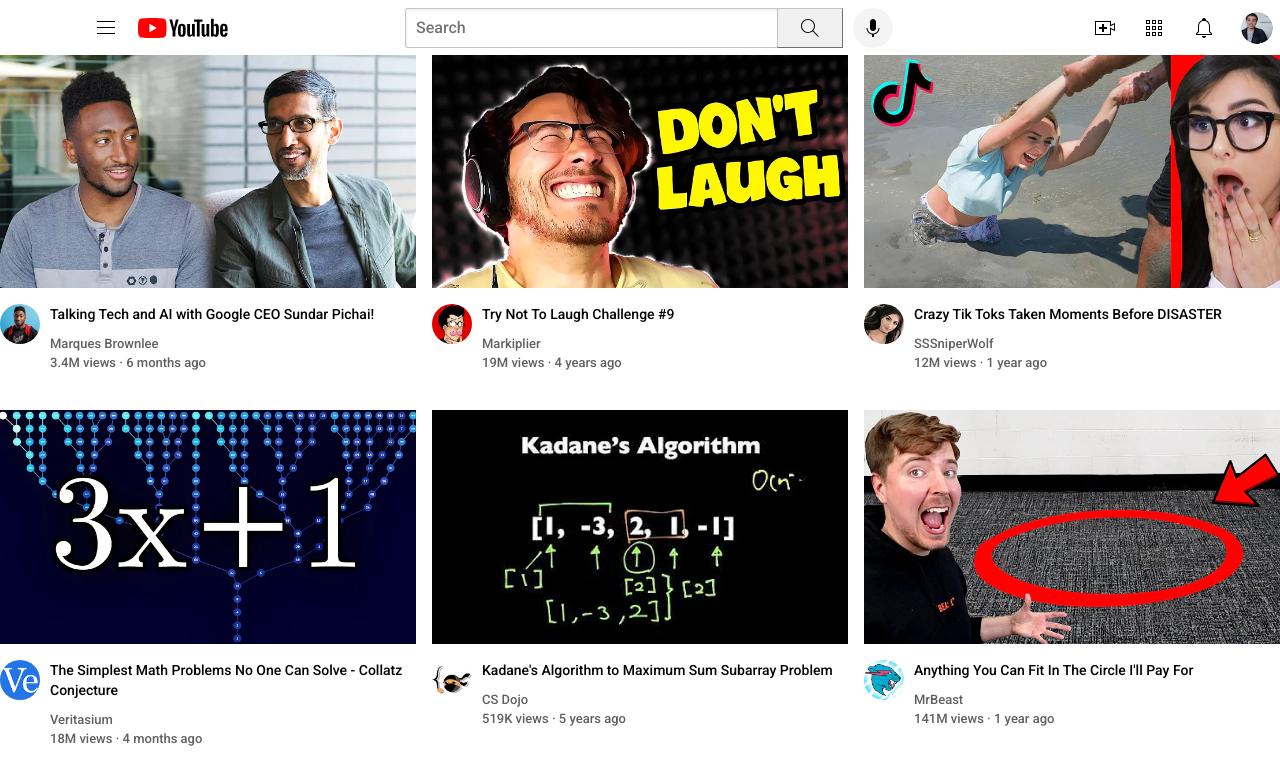
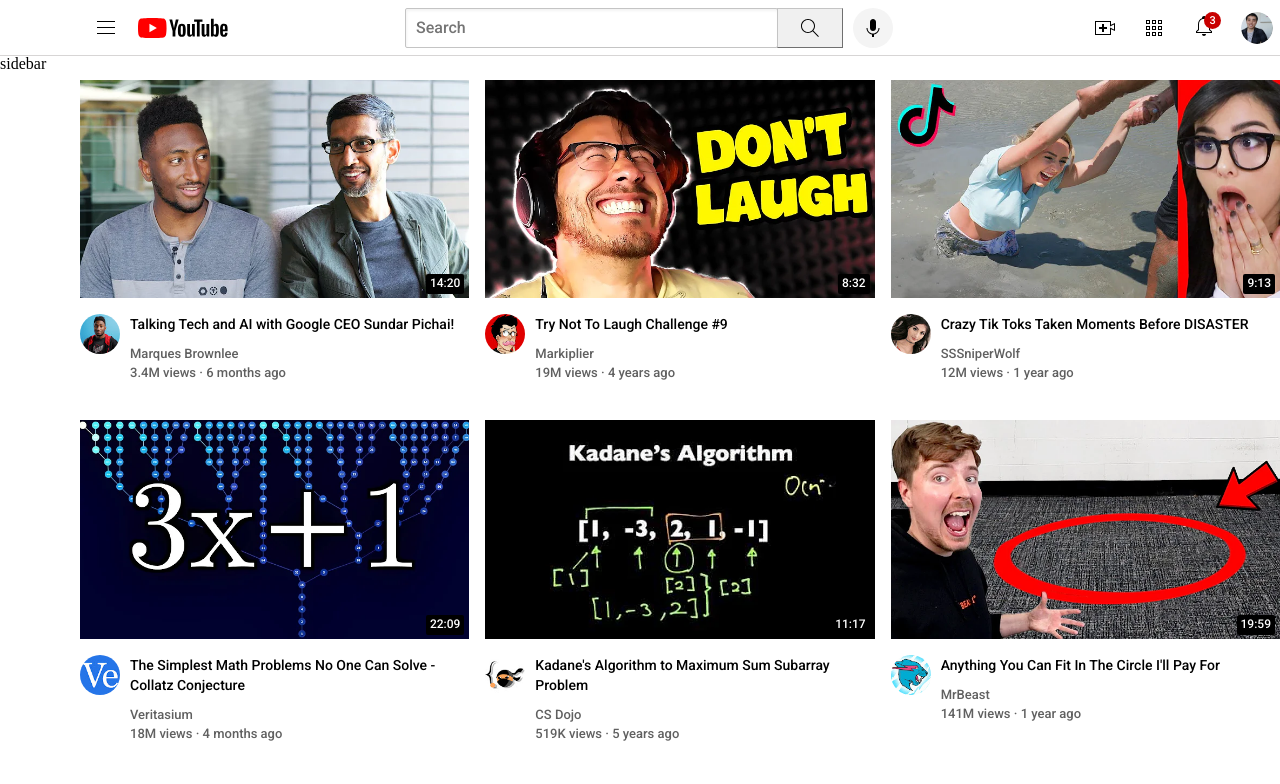
Before and after one commit to keithgraham-dev/youtube-clone, a plain HTML site: page index.html in a window 1280 px wide. Drawn offline with Linux system fonts and the light colour scheme.

Commit message:
Improve layout with fixed sidebar, flexbox refinements, and video timestamps

```diff
--- a/index.html
+++ b/index.html
@@ -2,15 +2,16 @@
 <html>
   <head>
     <title>Youtube.com Clone</title>
-    <link rel="stylesheet" href="video.css" />
+    <link rel="stylesheet" href="styles/video.css" />
     <link rel="preconnect" href="https://fonts.googleapis.com" />
     <link rel="preconnect" href="https://fonts.gstatic.com" crossorigin />
     <link
       href="https://fonts.googleapis.com/css2?family=Roboto:ital,wght@0,500;1,500&display=swap"
       rel="stylesheet"
     />
-    <link rel="stylesheet" href="header.css" />
-    <link rel="stylesheet" href="general.css" />
+    <link rel="stylesheet" href="styles/header.css" />
+    <link rel="stylesheet" href="styles/general.css" />
+    <link rel="stylesheet" href="styles/sidebar.css" />
   </head>
   <body>
     <div class="header">
@@ -30,17 +31,24 @@
       <div class="right-section">
         <img class="upload-icon" src="icons/upload.svg" />
         <img class="youtube-apps-icon" src="icons/youtube-apps.svg" />
-        <img class="notifications-icon" src="icons/notifications.svg" />
+        <div class="notifications-icon-container">
+          <img class="notifications-icon" src="icons/notifications.svg" />
+          <div class="notifications-count">3</div>
+        </div>
         <img
           class="current-user-picture"
           src="channel-pictures/my-channel.jpeg"
         />
       </div>
     </div>
+
+    <div class="sidebar">sidebar</div>
+
     <div class="video-grid">
       <div class="video-preview">
         <div class="thumbnail-row">
           <img class="thumbnail" src="thumbnails/thumbnail-1.webp" />
+          <div class="video-time">14:20</div>
         </div>
 
         <div class="video-info-grid">
@@ -63,6 +71,7 @@
       <div class="video-preview">
         <div class="thumbnail-row">
           <img class="thumbnail" src="thumbnails/thumbnail-2.webp" />
+          <div class="video-time">8:32</div>
         </div>
         <div class="video-info-grid">
           <div class="channel-picture1">
@@ -82,6 +91,7 @@
       <div class="video-preview">
         <div class="thumbnail-row">
           <img class="thumbnail" src="thumbnails/thumbnail-3.webp" />
+          <div class="video-time">9:13</div>
         </div>
 
         <div class="video-info-grid">
@@ -104,6 +114,7 @@
       <div class="video-preview">
         <div class="thumbnail-row">
           <img class="thumbnail" src="thumbnails/thumbnail-4.webp" />
+          <div class="video-time">22:09</div>
         </div>
         <div class="video-info-grid">
           <div class="channel-picture1">
@@ -125,6 +136,7 @@
       <div class="video-preview">
         <div class="thumbnail-row">
           <img class="thumbnail" src="thumbnails/thumbnail-5.webp" />
+          <div class="video-time">11:17</div>
         </div>
 
         <div class="video-info-grid">
@@ -147,6 +159,7 @@
       <div class="video-preview">
         <div class="thumbnail-row">
           <img class="thumbnail" src="thumbnails/thumbnail-6.webp" />
+          <div class="video-time">19:59</div>
         </div>
         <div class="video-info-grid">
           <div class="channel-picture1">
--- a/general.css
+++ b/styles/general.css
@@ -5,4 +5,6 @@
 }
 body {
   margin: 0;
+  padding-top: 80px;
+  padding-left: 80px;
 }
--- a/header.css
+++ b/styles/header.css
@@ -21,6 +21,16 @@
   justify-content: space-between;
   display: flex;
   flex-direction: row;
+  position: fixed;
+  top: 0;
+  left: 0;
+  right: 0;
+  z-index: 100;
+
+  background-color: white;
+  border-bottom-width: 1px;
+  border-bottom-style: solid;
+  border-bottom-color: rgb(215, 213, 213);
 }
 .left-section {
   display: flex;
@@ -75,6 +85,23 @@
 .notifications-icon {
   height: 24px;
 }
+.notifications-icon-container {
+  position: relative;
+}
+.notifications-count {
+  position: absolute;
+  top: -2px;
+  right: -5px;
+  background-color: rgb(200, 0, 0);
+  color: white;
+  font-family: Roboto, Arial;
+  font-size: 11px;
+  padding-left: 5px;
+  padding-right: 5px;
+  padding-top: 2px;
+  padding-bottom: 2px;
+  border-radius: 10px;
+}
 .current-user-picture {
   height: 32px;
   border-radius: 16px;
--- /dev/null
+++ b/styles/sidebar.css
@@ -0,0 +1,8 @@
+.sidebar {
+  position: fixed;
+  left: 0;
+  bottom: 0;
+  top: 55px;
+  background-color: white;
+  width: 72px;
+}
--- a/video.css
+++ b/styles/video.css
@@ -14,6 +14,7 @@
 }
 .thumbnail-row {
   margin-bottom: 12px;
+  position: relative;
 }
 .video-grid {
   display: grid;
@@ -43,3 +44,18 @@
 .youtube-logo {
   height: 20px;
 }
+.video-time {
+  font-family: Roboto, Arial;
+  font-size: 12px;
+  font-weight: 500;
+  padding-left: 4px;
+  padding-right: 4px;
+  padding-top: 2px;
+  padding-bottom: 4px;
+  border-radius: 2px;
+  background-color: black;
+  color: white;
+  position: absolute;
+  bottom: 8px;
+  right: 5px;
+}
```
